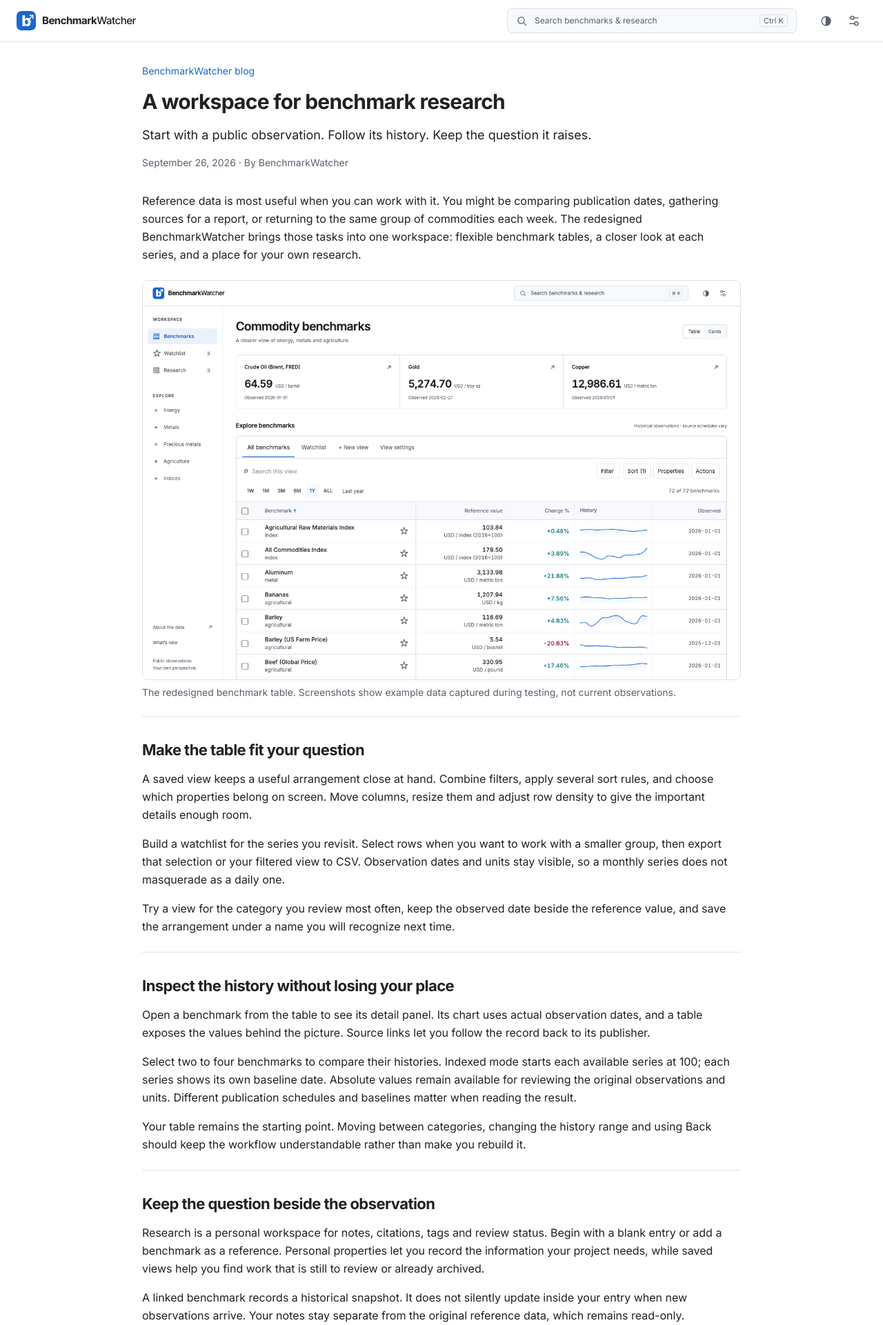
After one commit to alikatgh/benchmarkwatcher, a Flask app: page /blog/a-workspace-for-benchmark-research in a window 1280 px wide. The commit adds this page. Shown: the top 1921 px of the page at 69% size. Run offline with Flask 3, Linux system fonts and the light colour scheme; parts of the project's set-up code (start-up, migrations or seed data) failed here and were passed over.

Commit message:
Publish the redesigned research workspace launch story

```diff
--- a/app/routes.py
+++ b/app/routes.py
@@ -278,6 +278,26 @@ def changelog():
     return render_template('changelog.html')
 
 
+@bp.route('/blog')
+def blog():
+    """Product stories and practical guides to the public reference workspace."""
+    return render_template(
+        'blog/index.html',
+        meta_title='Blog | BenchmarkWatcher',
+        meta_description='Product updates and practical guides to exploring historical benchmark data with BenchmarkWatcher.',
+    )
+
+
+@bp.route('/blog/a-workspace-for-benchmark-research')
+def research_workspace_story():
+    """The launch story for customizable tables and browser-local Research."""
+    return render_template(
+        'blog/research_workspace.html',
+        meta_title='A workspace for benchmark research | BenchmarkWatcher',
+        meta_description='Explore the redesigned BenchmarkWatcher: customizable tables, saved views, historical comparisons and a personal Research workspace with portable backups.',
+    )
+
+
 @bp.route('/favicon.ico')
 def favicon():
     """Serve favicon to avoid browser 404 noise in console."""
@@ -299,7 +319,7 @@ def sitemap():
     """Canonical, publicly rendered pages only; no parameter permutations."""
     from xml.etree.ElementTree import Element, SubElement, tostring
     root = Element('urlset', xmlns='http://www.sitemaps.org/schemas/sitemap/0.9')
-    paths = ['/', '/changelog']
+    paths = ['/', '/changelog', url_for('main.blog'), url_for('main.research_workspace_story')]
     paths.extend(url_for('main.commodity_detail', commodity_id=item['id'])
                  for item in get_all_commodities(include_history=False))
     for path in sorted(set(paths)):
--- a/app/templates/base.html
+++ b/app/templates/base.html
@@ -4,6 +4,8 @@
 <head>
     {% set page_title = (commodity.name ~ ' price history | BenchmarkWatcher') if commodity is defined else ('Changelog | BenchmarkWatcher' if request.path == '/changelog' else 'Commodity prices & history | BenchmarkWatcher') %}
     {% set page_description = ('Explore ' ~ commodity.name ~ ' historical reference prices, observation dates, charts and source data.') if commodity is defined else 'Explore public commodity reference prices and historical data for energy, metals and agriculture. Compare observations and download CSV data.' %}
+    {% set page_title = meta_title|default(page_title, true) %}
+    {% set page_description = meta_description|default(page_description, true) %}
     {% set canonical_url = 'https://benchmarkwatcher.online' ~ request.path %}
     <link rel="canonical" href="{{ canonical_url }}">
     <meta charset="UTF-8">
--- /dev/null
+++ b/app/templates/blog/research_workspace.html
@@ -0,0 +1,61 @@
+{% extends 'base.html' %}
+{% block title %}A workspace for benchmark research | BenchmarkWatcher{% endblock %}
+{% block content %}
+<article class="release-notes max-w-4xl mx-auto px-3 sm:px-4 py-6 sm:py-8 md:py-12">
+    <header class="mb-6 sm:mb-8">
+        <p class="text-sm mb-4"><a class="text-brand-oxford dark:text-brand-teal hover:underline" href="{{ url_for('main.blog') }}">BenchmarkWatcher blog</a></p>
+        <h1 class="text-2xl sm:text-3xl font-bold mb-4">A workspace for benchmark research</h1>
+        <p class="text-lg leading-relaxed mb-4">Start with a public observation. Follow its history. Keep the question it raises.</p>
+        <p class="text-sm theme-text-muted"><time datetime="2026-09-26">September 26, 2026</time> · By BenchmarkWatcher</p>
+    </header>
+
+    <p class="mb-4 leading-relaxed">Reference data is most useful when you can work with it. You might be comparing publication dates, gathering sources for a report, or returning to the same group of commodities each week. The redesigned BenchmarkWatcher brings those tasks into one workspace: flexible benchmark tables, a closer look at each series, and a place for your own research.</p>
+    <figure class="my-6">
+        <a href="{{ url_for('static', filename='images/blog/benchmark-table.png') }}" aria-label="Open the full-size benchmark table screenshot"><img class="w-full rounded-lg border border-brand-black-60/20 dark:border-white/10" src="{{ url_for('static', filename='images/blog/benchmark-table.png') }}" width="1440" height="960" alt="Benchmark table with saved-view tabs, Filter, Sort, Properties and Actions controls, and dated reference observations."></a>
+        <figcaption class="text-sm theme-text-muted mt-2">The redesigned benchmark table. Screenshots show example data captured during testing, not current observations.</figcaption>
+    </figure>
+
+    <section class="release-entry" aria-labelledby="tables-heading">
+        <h2 id="tables-heading">Make the table fit your question</h2>
+        <p class="mb-4 leading-relaxed">A saved view keeps a useful arrangement close at hand. Combine filters, apply several sort rules, and choose which properties belong on screen. Move columns, resize them and adjust row density to give the important details enough room.</p>
+        <p class="mb-4 leading-relaxed">Build a watchlist for the series you revisit. Select rows when you want to work with a smaller group, then export that selection or your filtered view to CSV. Observation dates and units stay visible, so a monthly series does not masquerade as a daily one.</p>
+        <p class="leading-relaxed">Try a view for the category you review most often, keep the observed date beside the reference value, and save the arrangement under a name you will recognize next time.</p>
+    </section>
+
+    <section class="release-entry" aria-labelledby="history-heading">
+        <h2 id="history-heading">Inspect the history without losing your place</h2>
+        <p class="mb-4 leading-relaxed">Open a benchmark from the table to see its detail panel. Its chart uses actual observation dates, and a table exposes the values behind the picture. Source links let you follow the record back to its publisher.</p>
+        <p class="mb-4 leading-relaxed">Select two to four benchmarks to compare their histories. Indexed mode starts each available series at 100; each series shows its own baseline date. Absolute values remain available for reviewing the original observations and units. Different publication schedules and baselines matter when reading the result.</p>
+        <p class="leading-relaxed">Your table remains the starting point. Moving between categories, changing the history range and using Back should keep the workflow understandable rather than make you rebuild it.</p>
+    </section>
+
+    <section class="release-entry" aria-labelledby="research-heading">
+        <h2 id="research-heading">Keep the question beside the observation</h2>
+        <p class="mb-4 leading-relaxed">Research is a personal workspace for notes, citations, tags and review status. Begin with a blank entry or add a benchmark as a reference. Personal properties let you record the information your project needs, while saved views help you find work that is still to review or already archived.</p>
+        <p class="mb-4 leading-relaxed">A linked benchmark records a historical snapshot. It does not silently update inside your entry when new observations arrive. Your notes stay separate from the original reference data, which remains read-only.</p>
+        <figure class="my-6">
+            <a href="{{ url_for('static', filename='images/blog/research-workspace.png') }}" aria-label="Open the full-size Research screenshot"><img class="w-full rounded-lg border border-brand-black-60/20 dark:border-white/10" src="{{ url_for('static', filename='images/blog/research-workspace.png') }}" width="1440" height="1221" loading="lazy" alt="Research workspace with an example note about observation revisions, review status, tags, and backup controls."></a>
+            <figcaption class="text-sm theme-text-muted mt-2">An example Research entry. The save status and backup controls stay visible alongside your notes.</figcaption>
+        </figure>
+        <p class="mb-4 leading-relaxed"><strong>Research is stored in this browser only.</strong> It does not sync between devices or provide shared editing. Clearing browser data can remove it, so use Export backup to keep a copy of your entries, properties and saved views.</p>
+        <p class="leading-relaxed">Import shows what is in a backup before you choose to merge it with the current workspace or replace the current contents. Archive and undo help with everyday changes, and an explicit save status makes browser storage failures visible instead of implying that an edit is safely stored.</p>
+    </section>
+
+    <section class="release-entry" aria-labelledby="everyday-heading">
+        <h2 id="everyday-heading">A calmer workspace on every screen</h2>
+        <p class="mb-4 leading-relaxed">Benchmarks, Watchlist and Research now share navigation and search. Tables and cards remain available, controls adapt to smaller screens, and six appearances let you choose a comfortable reading surface. Keyboard focus, dialog behavior and navigation continuity received the same attention as the visual layout.</p>
+        <p class="leading-relaxed">The purpose remains the same: public, historical benchmark and reference observations. Data can be delayed, missing or revised, and source schedules vary. The new workspace gives you more control over how you read and organize that material.</p>
+    </section>
+
+    <section class="release-entry" aria-labelledby="try-heading">
+        <h2 id="try-heading">Try it with one question</h2>
+        <ul class="space-y-3 mb-6">
+            <li>Open the benchmark table and save a view for a category you follow.</li>
+            <li>Open a benchmark, inspect its dates and visit the source.</li>
+            <li>Add it to Research, write down your question, and export a backup.</li>
+        </ul>
+        <p class="mb-4"><a class="text-brand-oxford dark:text-brand-teal hover:underline" href="{{ url_for('main.index', view='compact') }}">Explore the benchmark workspace</a></p>
+        <p><a class="text-brand-oxford dark:text-brand-teal hover:underline" href="{{ url_for('main.index', workspace='research') }}">Open your Research workspace</a></p>
+    </section>
+</article>
+{% endblock %}
--- a/app/templates/components/footer.html
+++ b/app/templates/components/footer.html
@@ -1 +1 @@
-<footer role="contentinfo" class="bw-footer"><div><strong>BenchmarkWatcher</strong><nav aria-label="More information"><a href="{{ url_for('main.changelog') }}">Changelog</a><a href="https://github.com/alikatgh/benchmarkwatcher" target="_blank" rel="noopener noreferrer">GitHub ↗</a><a href="https://discord.gg/BCxqfVek" target="_blank" rel="noopener noreferrer">Discord ↗</a></nav></div><p>Data provided for informational and reference purposes only. All values are historical observations and derived summaries. This service does not facilitate trading, provide real-time data, generate forecasts, or offer financial or investment advice.</p><span>© 2026 BenchmarkWatcher</span></footer>
+<footer role="contentinfo" class="bw-footer"><div><strong>BenchmarkWatcher</strong><nav aria-label="More information"><a href="{{ url_for('main.blog') }}">Blog</a><a href="{{ url_for('main.changelog') }}">Changelog</a><a href="https://github.com/alikatgh/benchmarkwatcher" target="_blank" rel="noopener noreferrer">GitHub ↗</a><a href="https://discord.gg/BCxqfVek" target="_blank" rel="noopener noreferrer">Discord ↗</a></nav></div><p>Data provided for informational and reference purposes only. All values are historical observations and derived summaries. This service does not facilitate trading, provide real-time data, generate forecasts, or offer financial or investment advice.</p><span>© 2026 BenchmarkWatcher</span></footer>
```
Also changed, not shown: app/templates/blog/index.html (added, +24 -0 lines), app/templates/changelog.html (+13 -0 lines), app/static/images/blog/benchmark-table.png (added), app/static/images/blog/research-workspace.png (added).
